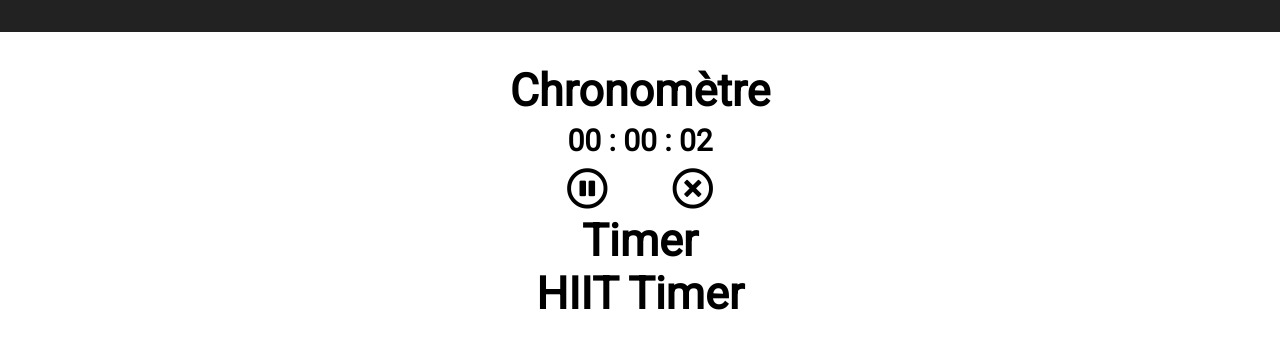
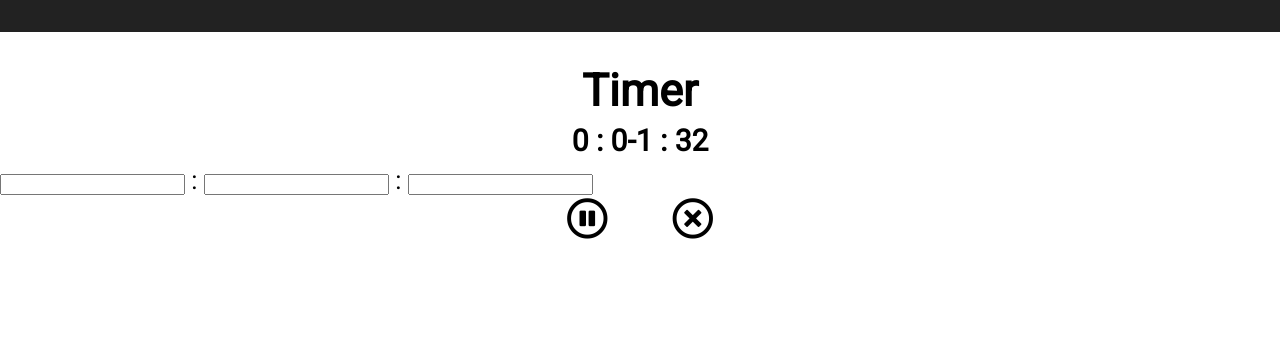
Before and after one commit to NicoLarson/AppWorkout, a plain HTML site: page index.html in a window 1280 px wide. Both pictures are taken after a click on the item 587 px from the left and 281 px from the top of the page. Shown: the part 92-440 px from the top of the page. Drawn offline with Linux system fonts and the light colour scheme.

Commit message:
appTimer First commit

```diff
--- a/css/style.css
+++ b/css/style.css
@@ -7,10 +7,8 @@ header h1 {
 main {
   max-width: 80rem;
 }
-main dl {
-  padding: 2rem;
-}
 main dl dt {
+  padding: 2rem 0 0;
   text-align: center;
   font-size: 2.8rem;
   font-weight: bolder;
--- a/index.html
+++ b/index.html
@@ -17,7 +17,7 @@
     </header>
     <main>
         <dl>
-            <dt>Chronomètre</dt>
+            <!-- <dt>Chronomètre</dt>
             <dd>
                 <h3 id="chrono"><span>00</span> : <span>00</span> : <span>00</span></h3>
                 <ul>
@@ -25,14 +25,27 @@
                     <li id="pause"><i class="far fa-pause-circle"></i></li>
                     <li id="stop"><i class="far fa-times-circle"></i></li>
                 </ul>
+            </dd> -->
+            <dt>Timer</dt>
+            <dd>
+                <h3 id="timer">
+                  <span>00</span> : <span>00</span> : <span>00</span></h3>
+
+                    <input type="number" id="hourTimer"> :
+                    <input type="number" id="minTimer"> :
+                    <input type="number" id="secTimer">
+                </h3>
+                <ul>
+                    <li id="startTimer"><i class="far fa-play-circle"></i></li>
+                    <li id="pauseTimer"><i class="far fa-pause-circle"></i></li>
+                    <li id="stopTimer"><i class="far fa-times-circle"></i></li>
+                </ul>
             </dd>
-            <dt>Timer</dt>
-            <dd></dd>
-            <dt>HIIT Timer</dt>
-            <dd></dd>
+            <!-- <dt>HIIT Timer</dt>
+            <dd></dd> -->
         </dl>
     </main>
     <footer></footer>
-    <script src="./js/appChrono.js"></script>
+    <!-- <script src="./js/appChrono.js"></script> -->
     <script src="./js/appTimer.js"></script>
 </body>
--- a/js/appTimer.js
+++ b/js/appTimer.js
@@ -1,4 +1,66 @@
-document.addEventListener('DOMContentLoaded',()=>{
+document.addEventListener('DOMContentLoaded', () => {
+
+    let timerDisplay = document.querySelector("#timer")
+
+    let hourTimer = document.querySelector("#timer span:first-child")
+    let minTimer = document.querySelector("#timer span:nth-child(2)")
+    let secTimer = document.querySelector("#timer span:last-child")
+
+    let startBtn = document.querySelector("#startTimer")
+    let pauseBtn = document.querySelector("#pauseTimer")
+    let stopBtn = document.querySelector("#stopTimer")
+
+    let hourInput = document.querySelector("#hourTimer")
+    let minInput = document.querySelector("#minTimer")
+    let secInput = document.querySelector("#secTimer")
+
+    let start, hour, min, sec
+
+    startBtn.addEventListener('click', () => {
+        hour = hourInput.value
+        min = minInput.value
+        sec = secInput.value
+        start = setInterval(timer, 100)
+        startBtn.style.display = 'none'
+        pauseBtn.style.display = 'block'
+    })
+    pauseBtn.style.display = 'none'
+    pauseBtn.addEventListener('click', () => {
+        clearInterval(start)
+        startBtn.style.display = 'block'
+        pauseBtn.style.display = 'none'
+    })
+    stopBtn.addEventListener('click', () => {
+        clearInterval(start)
+        hour = 0
+        min = 0
+        sec = 0
+        hourTimer.innerHTML = `0${hour}`
+        minTimer.innerHTML = `0${min}`
+        secTimer.innerHTML = `0${sec}`
+        startBtn.style.display = 'block'
+        pauseBtn.style.display = 'none'
+    })
+
+    let timer = () => {
+        sec--
+        if (sec < 1) {
+            min--
+            sec = 59
+            if (min < 0 && hour > 0) {
+                hour--
+                min = 59
+            }
+        } else if (hour == 0 && min == 0 && sec == 1) {
+            clearInterval(start)
+            timerDisplay.innerHTML = "BIP BIP!"
+        }
+
+
+    hour < 10 ? hourTimer.innerHTML = `0${hour}` : hourTimer.innerHTML = `${hour}`
+    min < 10 ? minTimer.innerHTML = `0${min}` : minTimer.innerHTML = `${min}`
+    sec < 10 ? secTimer.innerHTML = `0${sec}` : secTimer.innerHTML = `${sec}`
+}
 
 
 })
```
